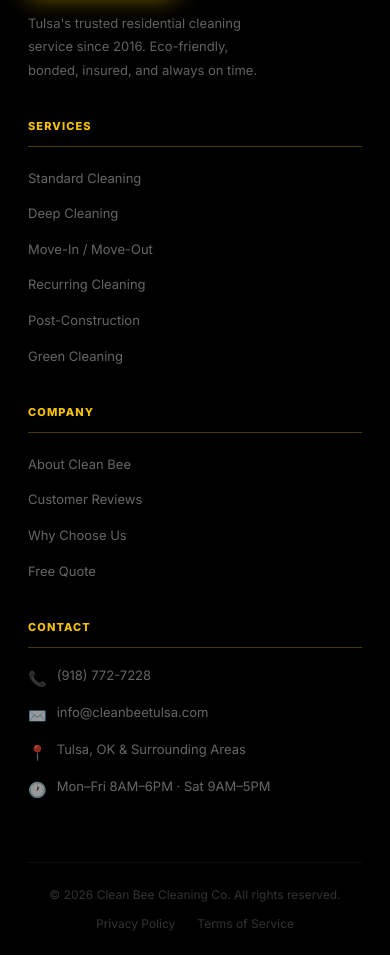
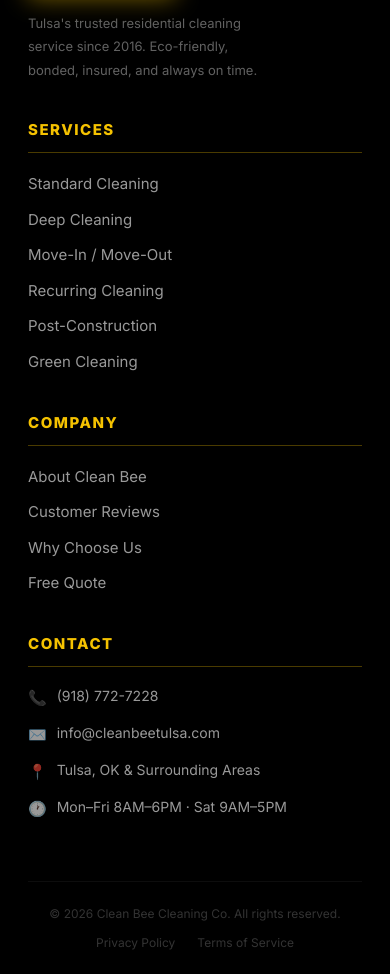
Before and after one commit to alekwayne3-crypto/personal_site, a React (Vite) app in the folder client/: page / in a window 390 px wide. Shown: the part 9058-10032 px from the top of the page. Built offline with nearby package versions, Linux system fonts and the light colour scheme.

Commit message:
Fix footer mobile font size overrides by moving to end of CSS

```diff
--- a/client/src/index.css
+++ b/client/src/index.css
@@ -1066,10 +1066,8 @@ input, textarea, select { font-family: var(--font); }
 @media (max-width: 900px) {
   .footer-top { grid-template-columns: 1fr 1fr; gap: 36px; }
   .footer-brand { grid-column: 1 / -1; }
-  .footer-col-title { font-size: 15px; padding-bottom: 10px; border-bottom: 1px solid rgba(245,194,0,0.3); margin-bottom: 16px; }
+  .footer-col-title { padding-bottom: 10px; border-bottom: 1px solid rgba(245,194,0,0.3); margin-bottom: 16px; }
   .footer-links { gap: 12px; }
-  .footer-links a { font-size: 15px; color: rgba(255,255,255,0.6); }
-  .footer-contact-val { font-size: 14px; color: rgba(255,255,255,0.6); }
   .footer-contact-icon { opacity: 0.8; }
 }
 @media (max-width: 540px)  { .footer-top { grid-template-columns: 1fr; } }
@@ -1101,3 +1099,4 @@ input, textarea, select { font-family: var(--font); }
 .footer-bottom-links a:hover { color: var(--yellow); }
 @media (max-width: 540px) { .footer-bottom { flex-direction: column; text-align: center; } }
 @media (max-width: 600px) { .services { padding-top: 90px; padding-bottom: 90px; } .about { padding-top: 90px; padding-bottom: 80px; } .why-us { padding-top: 80px; padding-bottom: 80px; } .testimonials { padding-top: 80px; padding-bottom: 80px; } .contact { padding-top: 90px; padding-bottom: 90px; } }
+@media (max-width: 900px) { .footer-col-title { font-size: 15px; } .footer-links a { font-size: 15px; color: rgba(255,255,255,0.6); } .footer-contact-val { font-size: 14px; color: rgba(255,255,255,0.6); } }
```
